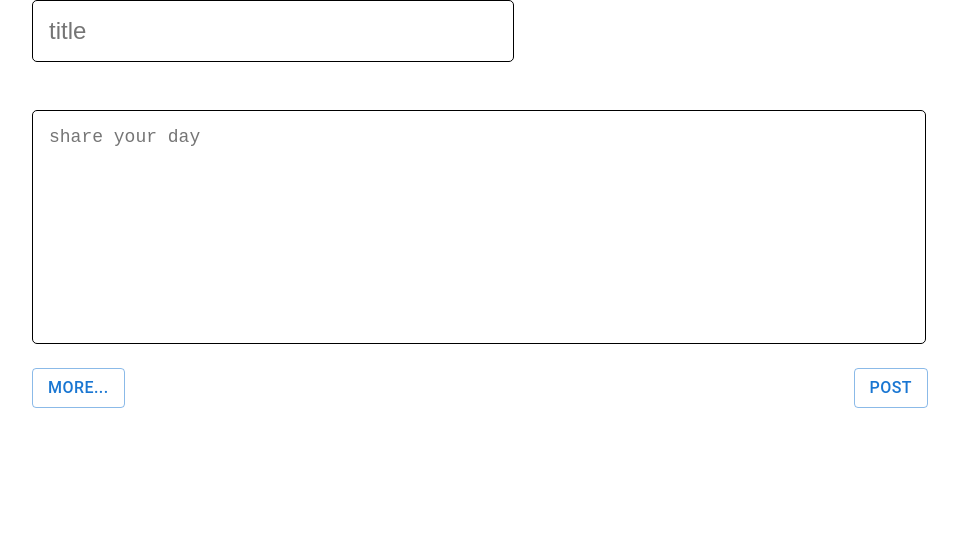
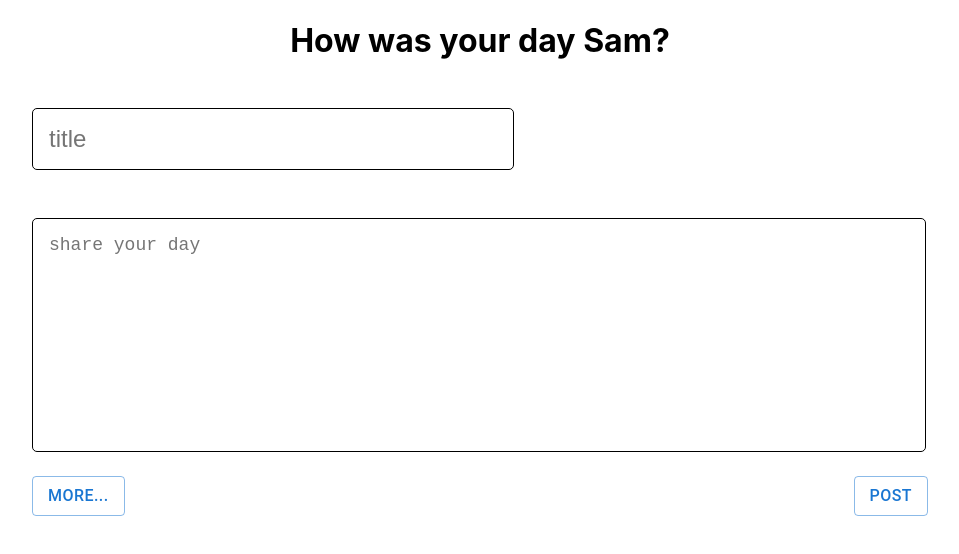
Before and after one commit to yhkim8046/myProject, a React (Create React App) app in the folder my-app/: page /posting in a window 1280 px wide. Shown: the top 554 px of the page, without its empty margins (160-1119 px from the left). Built offline with nearby package versions, Linux system fonts and the light colour scheme.

Commit message:
posting UI added

```diff
--- a/my-app/src/pages/Posting.tsx
+++ b/my-app/src/pages/Posting.tsx
@@ -6,6 +6,9 @@ import Button from '@mui/material/Button';
 const Posting: React.FC = () => {
 
     const navigate = useNavigate();
+    //const [userName, setUserName] = useState('');
+    const userName = 'Sam';
+
 
     const [title, setTitle] = useState('');
     const [content, setContent] = useState('');
@@ -33,6 +36,9 @@ const Posting: React.FC = () => {
     return (
         <div className="app">
             <div className="container">
+                <div className='greeting'>
+                    <h1>How was your day {userName}?</h1>
+                </div>
                 <div className="input-container">
                     <input
                         type="text"
--- a/my-app/src/styles/Posting.css
+++ b/my-app/src/styles/Posting.css
@@ -3,14 +3,19 @@
   justify-content: center;
   align-items: center;
   height: 100vh;
+  width: 100%;
   background-color: white;
 }
 
+.greeting{
+  margin-bottom: 3rem;
+  text-align: center;
+  width: 100%;
+}
+
 .container {
-  background: white;
   padding: 4rem;
   border-radius: 10px;
-  box-shadow: 0 0 10px rgba(0, 0, 0, 0.1);
   width: 90%;
   max-width: 70%;
 }
```
Also changed, not shown: 2 other files (tests, documents, lock files or other folders).
